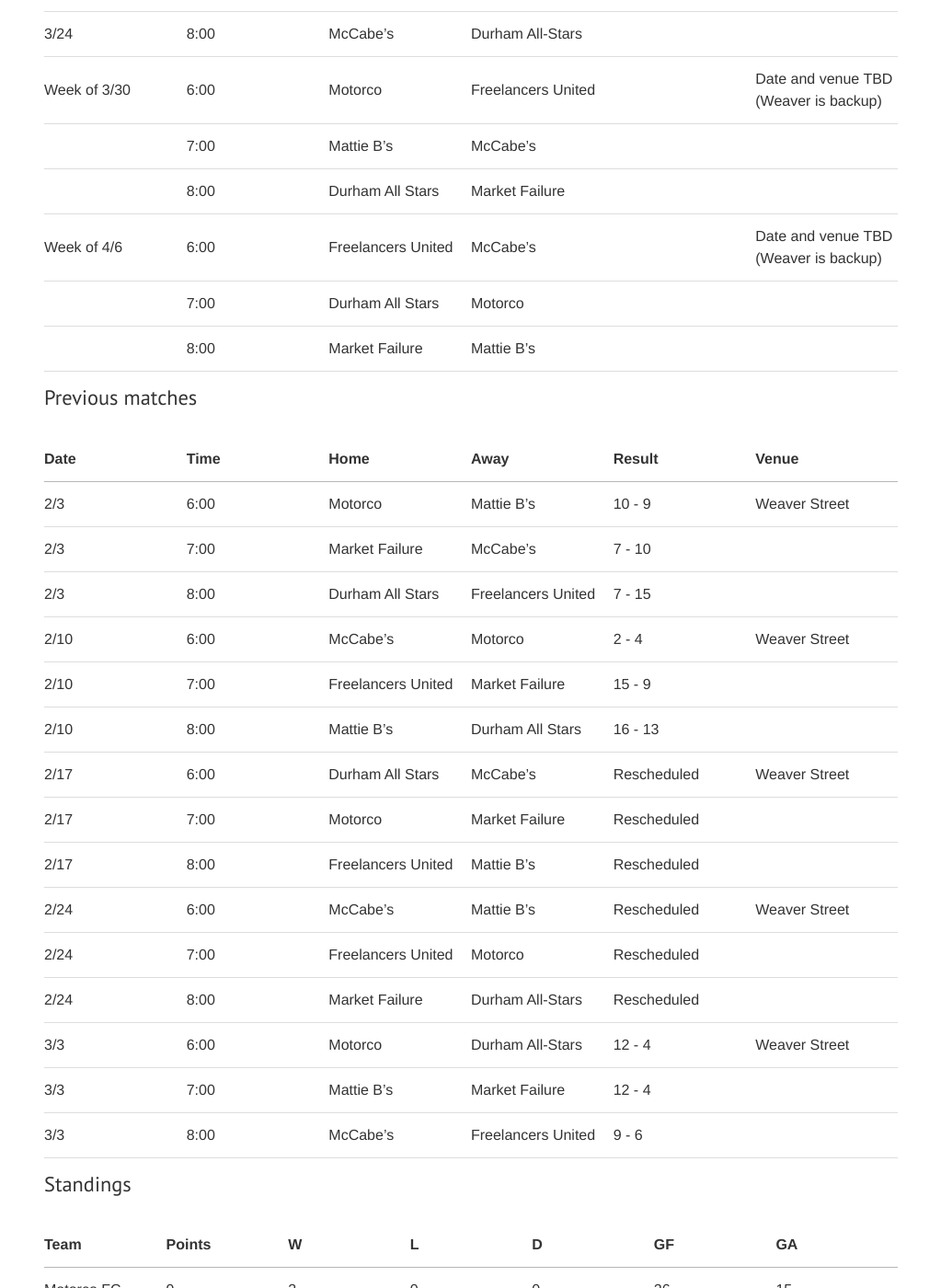
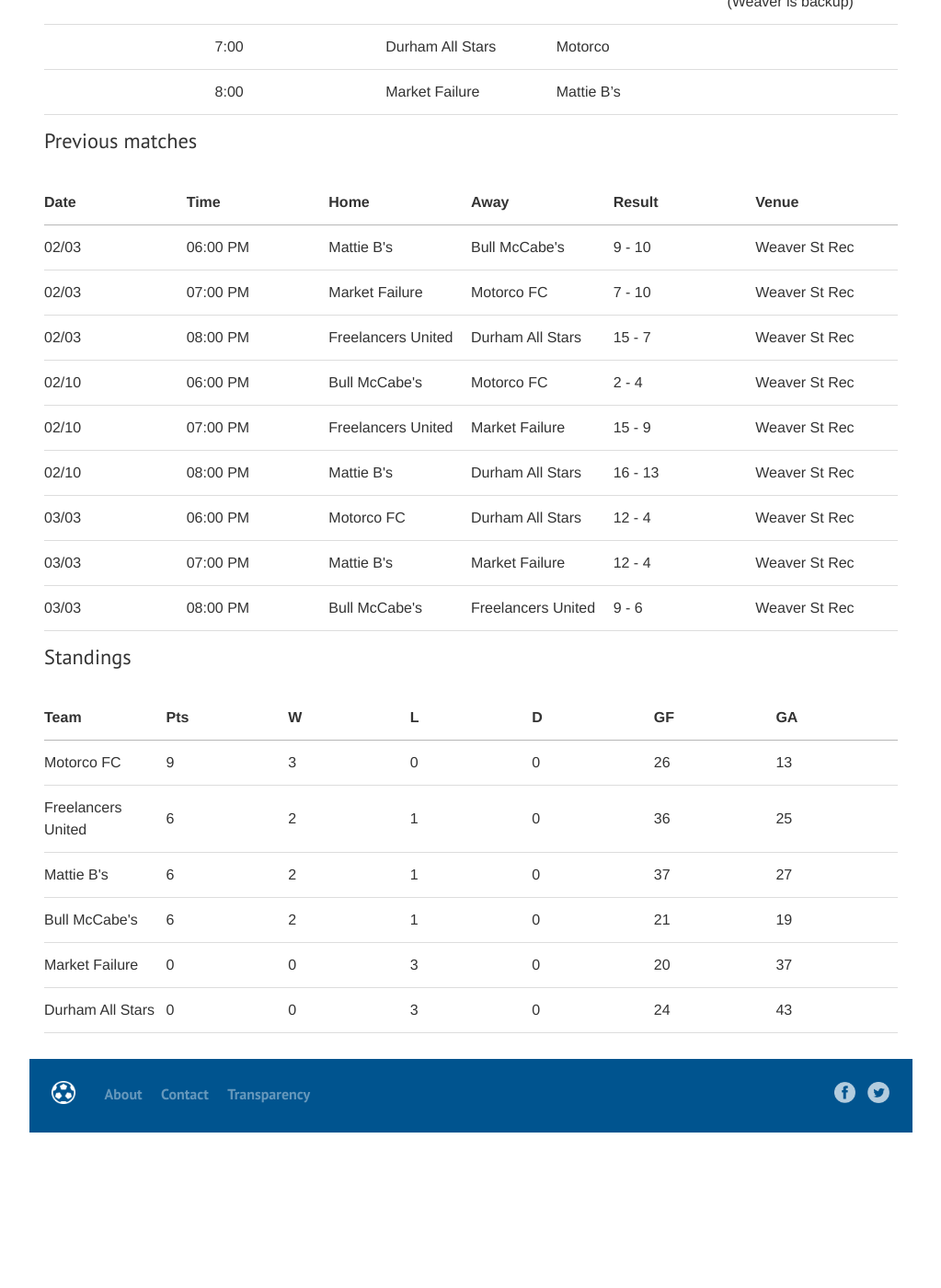
Before and after one commit to durhamatletico/durhamatletico.github.io, a Jekyll site: the page built from futsal/schedule.html, in a window 1280 px wide and 1400 px high, scrolled down 818 px. Shown: the whole window at 92% size, without its empty margins (128-1151 px from the left). Built offline with Jekyll 4.4.1, drawn with Linux system fonts in a browser that asks for light colours; after the commit the page ends 2056 px from its top, so only the background shows below that; some of the changed text lies outside the part shown.

Commit message:
Add new schedule page

```diff
--- /dev/null
+++ b/futsal/schedule.html
@@ -0,0 +1,159 @@
+---
+layout: page
+title: Futsal Winter 2015 Schedule and Standings
+permalink: /futsal/schedule/
+---
+<h2>Upcoming matches</h2>
+<table>
+  <thead>
+    <tr>
+      <th>Date</th>
+      <th>Time</th>
+      <th>Home</th>
+      <th>Away</th>
+      <th>Venue</th>
+    </tr>
+  </thead>
+  <tbody>
+    <tr>
+      <td>3/17</td>
+      <td>6:00</td>
+      <td>Motorco</td>
+      <td>McCabe’s</td>
+      <td><strong>Match postponed</strong></td>
+    </tr>
+    <tr>
+      <td>3/17</td>
+      <td>7:00</td>
+      <td>Durham All Stars</td>
+      <td>Mattie B’s</td>
+      <td>Weaver Street Rec</td>
+    </tr>
+    <tr>
+      <td>3/17</td>
+      <td>8:00</td>
+      <td>Market Failure</td>
+      <td>Freelancers United</td>
+      <td>Weaver Street Rec</td>
+    </tr>
+    <tr>
+      <td>3/24</td>
+      <td>6:00</td>
+      <td>Market Failure</td>
+      <td>Motorco</td>
+      <td>Weaver Street but subject to venue change</td>
+    </tr>
+    <tr>
+      <td>3/24</td>
+      <td>7:00</td>
+      <td>Mattie B’s</td>
+      <td>Freelancers United</td>
+      <td> </td>
+    </tr>
+    <tr>
+      <td>3/24</td>
+      <td>8:00</td>
+      <td>McCabe’s</td>
+      <td>Durham All-Stars</td>
+      <td> </td>
+    </tr>
+    <tr>
+      <td>Week of 3/30</td>
+      <td>6:00</td>
+      <td>Motorco</td>
+      <td>Freelancers United</td>
+      <td>Date and venue TBD (Weaver is backup)</td>
+    </tr>
+    <tr>
+      <td> </td>
+      <td>7:00</td>
+      <td>Mattie B’s</td>
+      <td>McCabe’s</td>
+      <td> </td>
+    </tr>
+    <tr>
+      <td> </td>
+      <td>8:00</td>
+      <td>Durham All Stars</td>
+      <td>Market Failure</td>
+      <td> </td>
+    </tr>
+    <tr>
+      <td>Week of 4/6</td>
+      <td>6:00</td>
+      <td>Freelancers United</td>
+      <td>McCabe’s</td>
+      <td>Date and venue TBD (Weaver is backup)</td>
+    </tr>
+    <tr>
+      <td> </td>
+      <td>7:00</td>
+      <td>Durham All Stars</td>
+      <td>Motorco</td>
+      <td> </td>
+    </tr>
+    <tr>
+      <td> </td>
+      <td>8:00</td>
+      <td>Market Failure</td>
+      <td>Mattie B’s</td>
+      <td> </td>
+    </tr>
+  </tbody>
+</table>
+
+<h2>Previous matches</h2>
+<table>
+  <thead>
+    <tr>
+      <th>Date</th>
+      <th>Time</th>
+      <th>Home</th>
+      <th>Away</th>
+      <th>Result</th>
+      <th>Venue</th>
+    </tr>
+  </thead>
+  <tbody>
+      {% for match in site.data.matches %}
+      <tr>
+        <td>{{ match.date | date: "%d/%m" }}</td>
+        <td>{{ match.date | date: "%I:%M %p" }}</td>
+        <td>{{ match.home }}</td>
+        <td>{{ match.away }}</td>
+        <td>
+            {{ match.score.home }} - {{ match.score.away }}
+        </td>
+        <td>{{ match.venue }}</td>
+      </tr>
+      {% endfor %}
+  </tbody>
+</table>
+
+<h2>Standings</h2>
+<table>
+  <thead>
+    <tr>
+      <th>Team</th>
+      <th>Pts</th>
+      <th>W</th>
+      <th>L</th>
+      <th>D</th>
+      <th>GF</th>
+      <th>GA</th>
+    </tr>
+  </thead>
+  <tbody>
+      {% for team in site.data.results %}
+    <tr>
+        <td>{{ team.team }}</td>
+        <td>{{ team.points }}</td>
+        <td>{{ team.wins }}</td>
+        <td>{{ team.losses }}</td>
+        <td>{{ team.draws }}</td>
+        <td>{{ team.goals_for }}</td>
+        <td>{{ team.goals_against }}</td>
+    </tr>
+    {% endfor %}
+  </tbody>
+</table>
```
Also changed, not shown: futsal/schedule.md (+1 -1 lines).
